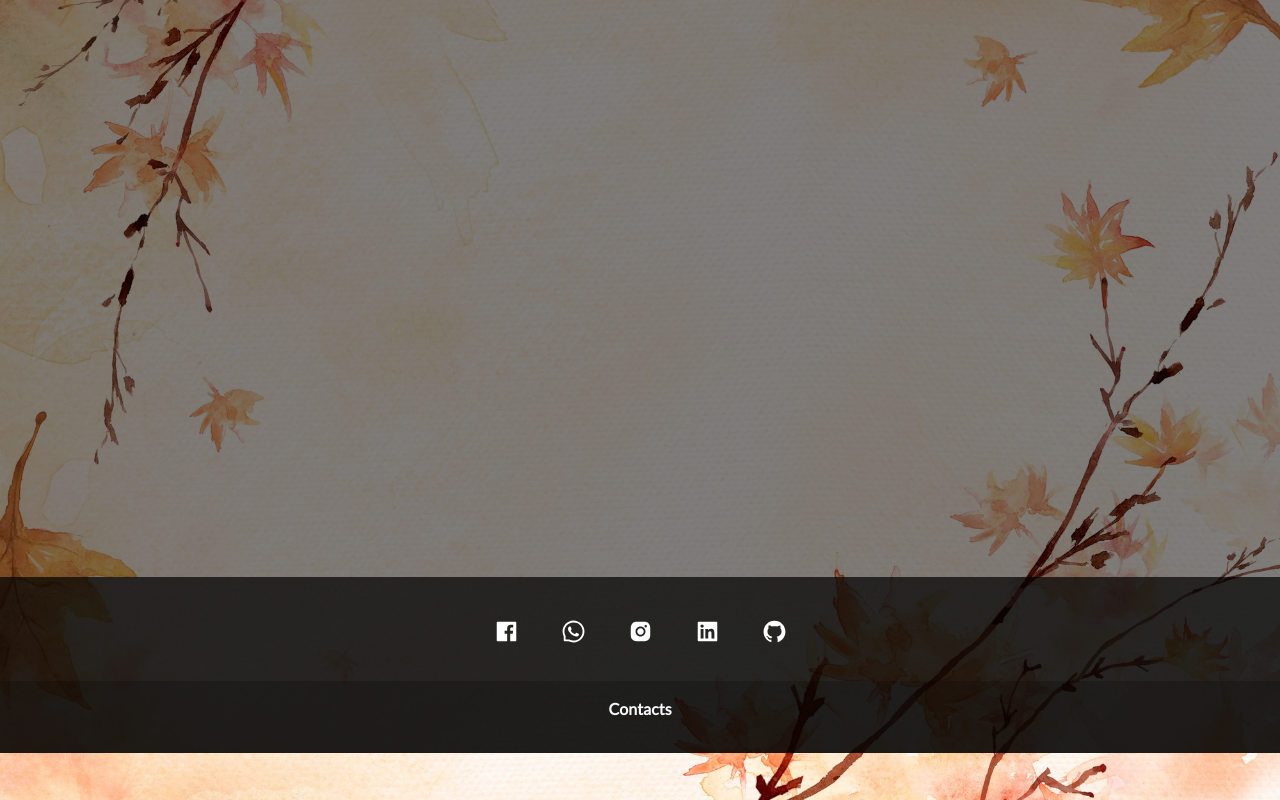
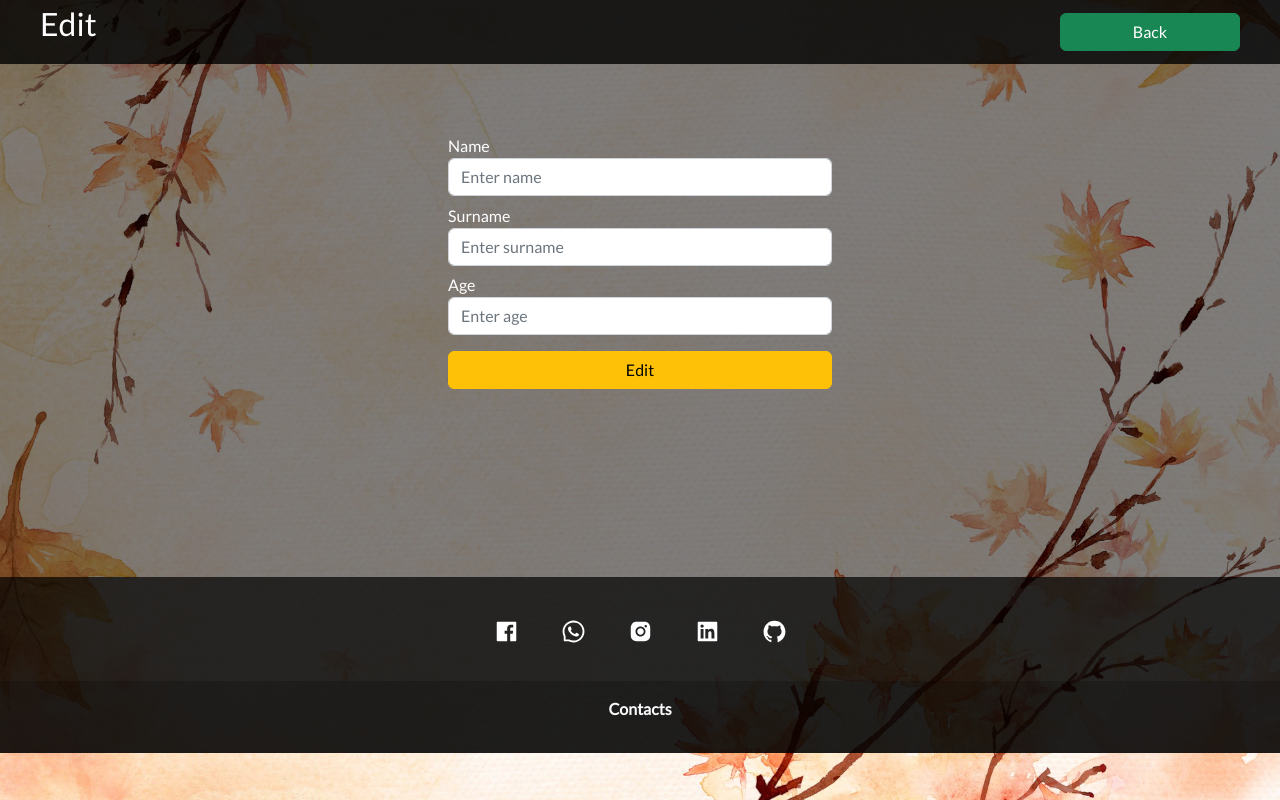
Before and after one commit to ElnurHamidov/CRUD-Redux, a React (Create React App) app: page /edit in a window 1280 px wide. Before the commit this address had no page. Built offline with nearby package versions, Linux system fonts and the light colour scheme.

Commit message:
finished functional

```diff
--- a/src/Add.js
+++ b/src/Add.js
@@ -17,8 +17,8 @@ export default function Add(){
 
         if(!values.surname){
             errors.surname="required";
-        }else if(values.surname.length<2 || values.surname.length>10){
-            errors.surname="required";
+        }else if(values.surname.length<2){
+            errors.surname="should be at least 3 symbols";
         }
 
         if(!values.age){
--- a/src/App.css
+++ b/src/App.css
@@ -100,3 +100,7 @@ tr .btn{
 .btn-all{
     width: 100%;
 }
+
+.knopka:hover{
+    opacity: 0.5;
+}
--- a/src/Edit.js
+++ b/src/Edit.js
@@ -0,0 +1,79 @@
+import {Link, useNavigate} from 'react-router-dom';
+import {useFormik} from 'formik';
+import { useDispatch, useSelector } from 'react-redux';
+
+export default function Edit(){
+
+    const navigate = useNavigate();
+    const obj = useSelector( store=>store.edit );
+
+    const validate = values=>{
+        const errors={};
+
+        if(!values.name){
+            errors.name="required";
+        }else if(values.name.length<2 || values.name.length>10){
+            errors.name="should be 3-10 symbols"
+        }
+
+        if(!values.surname){
+            errors.surname="required";
+        }else if(values.surname.length<2){
+            errors.surname="should be at least 3 symbols";
+        }
+
+        if(!values.age){
+            errors.age="required";
+        }else if(values.age.length>3){
+            errors.age="should be 1-3 symbols"
+        }
+
+        return errors;
+    }
+
+    const dispatch = useDispatch();
+
+    const formik = useFormik({
+        initialValues: {
+            name: obj.name,
+            surname: obj.surname,
+            age : obj.age,
+        },
+        validate,
+        onSubmit: values=>{
+            const el = values;
+            el.id = obj.id;
+            dispatch({type: 'edit', payload: el});
+            navigate('/');
+        }
+    });
+
+    return(
+        <div className="add">
+            <nav className="navbar">
+            <p className="navbar-title">Edit</p>
+            <Link to="/" ><button className="btn btn-success my-2 my-sm-0" type="button" style={{width : '100%' }}>Back</button></Link>
+        </nav>
+        <div className="form">
+            <form name='form' onSubmit={formik.handleSubmit} onReset={formik.handleReset}>
+                    <div className="form-group">
+                        <label htmlFor="name">Name</label>
+                        <input type="text" className="form-control" id="name" placeholder="Enter name" name="name" value={formik.values.name} onChange={formik.handleChange} onBlur={formik.handleBlur} />
+                        { formik.touched.name && formik.errors.name &&  <small className="form-text" style={{color: 'red'}}>{formik.errors.name}</small>}
+                    </div>
+                    <div className="form-group">
+                        <label htmlFor="surname">Surname</label>
+                        <input type="text" className="form-control" id="surname" placeholder="Enter surname" name="surname" value={formik.values.surname} onChange={formik.handleChange} onBlur={formik.handleBlur} />
+                        {formik.touched.surname && formik.errors.surname && <small className="form-text" style={{color: 'red'}}>{formik.errors.surname}</small>}
+                    </div>
+                    <div className="form-group">
+                        <label htmlFor="age">Age</label>
+                        <input type="number" className="form-control" id="age" placeholder="Enter age" name="age" value={formik.values.age} onChange={formik.handleChange} onBlur={formik.handleBlur} />
+                        {formik.touched.age && formik.errors.age && <small className="form-text" style={{color: 'red'}}>{formik.errors.age}</small>}
+                    </div>
+                         <button type="submit"  className="btn btn-warning">Edit</button>
+                </form>
+            </div>
+        </div>
+    );
+}
--- a/src/List.js
+++ b/src/List.js
@@ -1,9 +1,11 @@
 import { AiFillDelete, AiFillEdit } from "react-icons/ai";
 import { useDispatch } from "react-redux";
+import { useNavigate } from "react-router-dom";
 
 export default function List(props){
 
     const dispatch = useDispatch();
+    const navigate = useNavigate();
 
     return(
             <tr>
@@ -11,8 +13,11 @@ export default function List(props){
                 <td>{props.value.name}</td>
                 <td>{props.value.surname}</td>
                 <td>{props.value.age}</td>
-                <td><button type="btn btn-warning" style={{background: 'yellow', borderRadius: '5px'}}><AiFillEdit/> </button></td>
-                <td><button type="btn btn-error" style={{background: 'red', borderRadius: '5px'}}><AiFillDelete onClick = {() =>{
+                <td><button type="btn btn-warning" style={{background: 'yellow', borderRadius: '5px'}  } className="knopka" onClick={()=>{
+                    dispatch({type: 'edit', payload: props.value});
+                    navigate('/edit');
+                }} ><AiFillEdit/> </button></td>
+                <td><button type="btn btn-error" style={{background: 'red', borderRadius: '5px'}} className="knopka" ><AiFillDelete  onClick = {() =>{
                     const confirm = window.confirm('Delete item?');
                     if(confirm) dispatch({type: 'delete' , payload: props.value.id});
                     } } /></button></td>
--- a/src/Lists.js
+++ b/src/Lists.js
@@ -6,7 +6,7 @@ import {useDispatch} from 'react-redux';
 export default function Lists(){
 
     const dispatch = useDispatch();
-    const state = useSelector(state=> state);
+    const state = useSelector(state=> state.list);
     if(state.length !== 0 ){
     return(
         <>
--- a/src/Main.js
+++ b/src/Main.js
@@ -1,6 +1,7 @@
 import Lists from "./Lists";
 import Add from './Add';
 import {BrowserRouter as Router, Routes, Route} from 'react-router-dom';
+import Edit from "./Edit";
 
 export default function Main(){
 
@@ -12,6 +13,7 @@ export default function Main(){
                 <Routes>
                     <Route path="/" element={<Lists />} />
                     <Route path="/add" element={<Add />} />
+                    <Route path="/edit" element={<Edit />} />
                 </Routes>
                 </div>
         </Router>
--- a/src/index.js
+++ b/src/index.js
@@ -5,9 +5,9 @@ import App from './App';
 import reportWebVitals from './reportWebVitals';
 import {createStore} from 'redux';
 import {Provider} from 'react-redux';
-import list from './State';
+import combine from './states/Edit';
 
-const store = createStore(list);
+const store = createStore(combine);
 
 const root = ReactDOM.createRoot(document.getElementById('root'));
 root.render(
--- /dev/null
+++ b/src/states/Edit.js
@@ -0,0 +1,18 @@
+import list from "./State";
+import { combineReducers } from 'redux';
+
+function edit(state={}, action){
+    switch(action.type){
+        case 'edit':
+            return action.payload;
+        default:
+            return state;
+    }
+}
+
+const combine = combineReducers({
+    list,
+    edit
+})
+
+export default combine;
--- a/src/State.js
+++ b/src/states/State.js
@@ -17,6 +17,16 @@ export default function list(state=[], action){
         case 'all':
             return [];
 
+        case 'edit':
+            const arr2 = state.map(e=>{
+                if(e.id !== action.payload.id){
+                    return e;
+                }else{
+                    return action.payload;
+                }
+            })
+            return arr2;
+
         default:
             return state;
 
```
